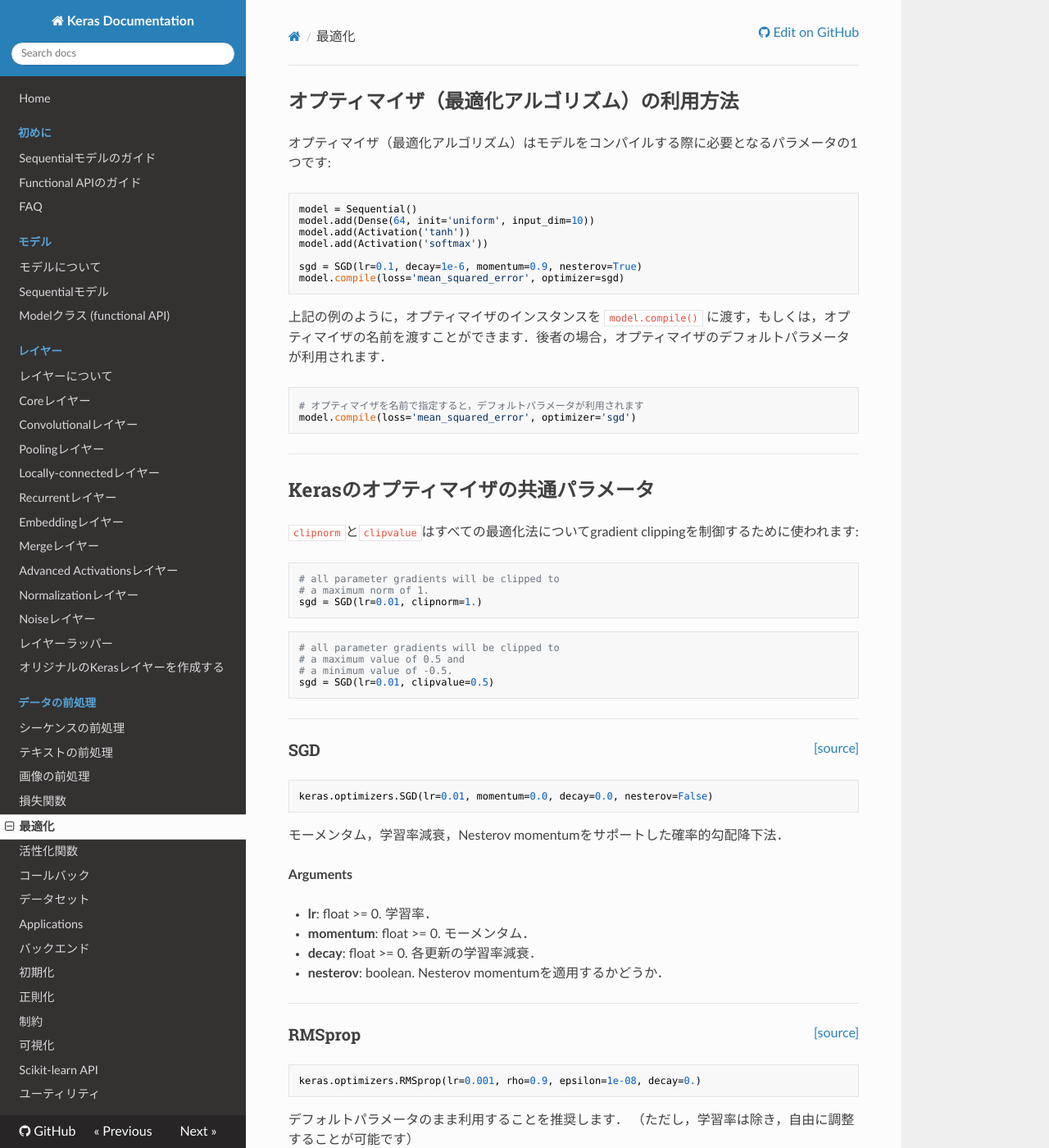
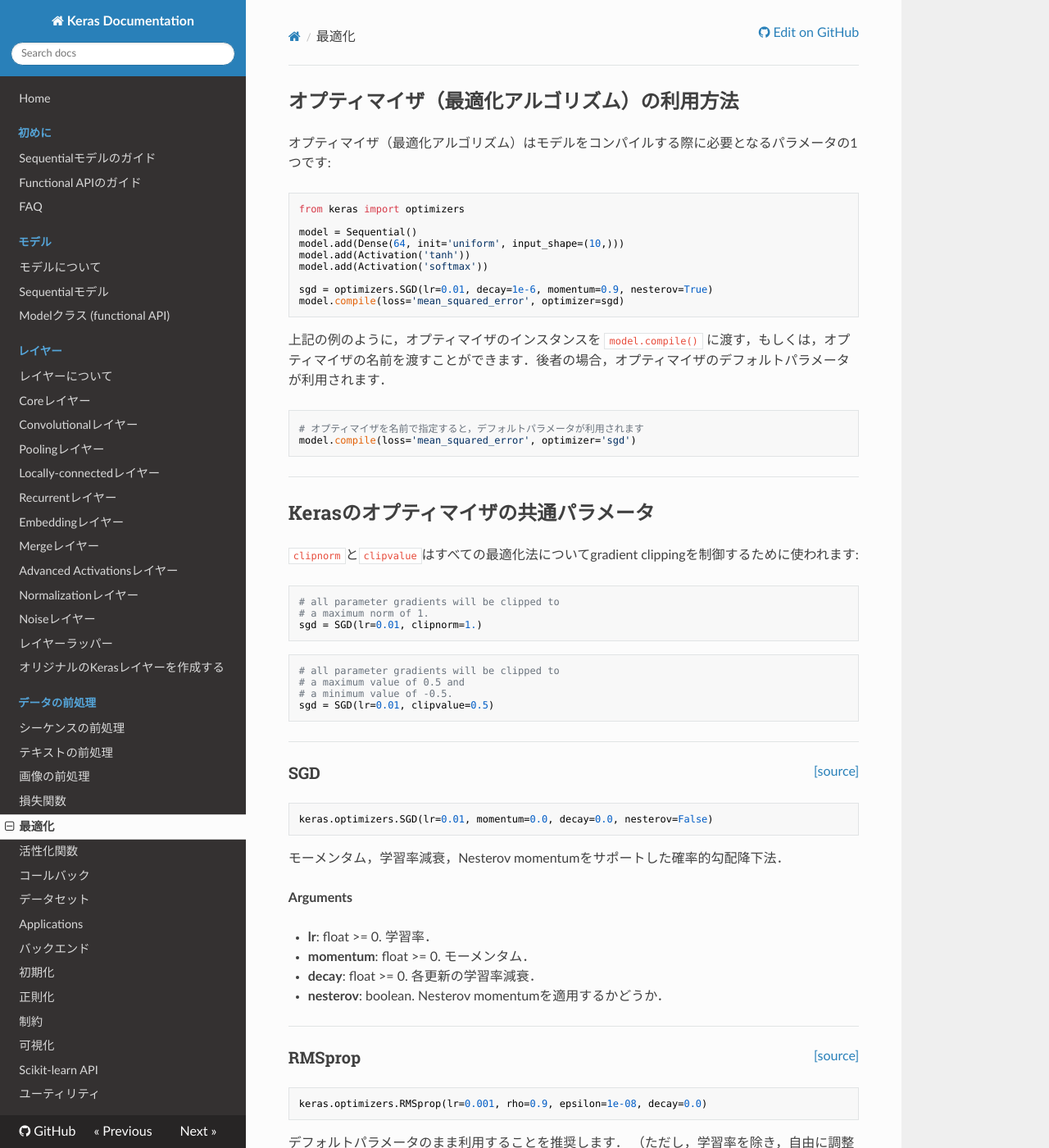
Before and after one commit to keras-team/keras-docs-ja, an MkDocs documentation site: the page built from sources/optimizers.md, in a window 1280 px wide and 1400 px high. Shown: the whole window at 82% size. Built offline with MkDocs 1.6.1, drawn with Linux system fonts in a browser that asks for light colours; nearby versions of some CDN libraries; old or Windows-style settings are respelled for this version of MkDocs; some of the changed text lies outside the part shown.

Commit message:
Translated optimizers.md

````diff
--- a/sources/optimizers.md
+++ b/sources/optimizers.md
@@ -1,15 +1,16 @@
-
 ## オプティマイザ（最適化アルゴリズム）の利用方法
 
 オプティマイザ（最適化アルゴリズム）はモデルをコンパイルする際に必要となるパラメータの1つです:
 
 ```python
+from keras import optimizers
+
 model = Sequential()
-model.add(Dense(64, init='uniform', input_dim=10))
+model.add(Dense(64, init='uniform', input_shape=(10,)))
 model.add(Activation('tanh'))
 model.add(Activation('softmax'))
 
-sgd = SGD(lr=0.1, decay=1e-6, momentum=0.9, nesterov=True)
+sgd = optimizers.SGD(lr=0.01, decay=1e-6, momentum=0.9, nesterov=True)
 model.compile(loss='mean_squared_error', optimizer=sgd)
 ```
 
@@ -63,13 +64,13 @@ __Arguments__
 ### RMSprop
 
 ```python
-keras.optimizers.RMSprop(lr=0.001, rho=0.9, epsilon=1e-08, decay=0.)
+keras.optimizers.RMSprop(lr=0.001, rho=0.9, epsilon=1e-08, decay=0.0)
 ```
 
 デフォルトパラメータのまま利用することを推奨します．
-（ただし，学習率は除き，自由に調整することが可能です）
+（ただし，学習率を除き，自由に調整可能です）
 
-RMSPropは再帰型ニューラルネットワークに対して良い選択となるでしょう．
+RMSPropはリカレントニューラルネットワークに対して良い選択となるでしょう．
 
 __Arguments__
 
@@ -84,7 +85,7 @@ __Arguments__
 ### Adagrad
 
 ```python
-keras.optimizers.Adagrad(lr=0.01, epsilon=1e-06, decay=0.)
+keras.optimizers.Adagrad(lr=0.01, epsilon=1e-08, decay=0.0)
 ```
 
 デフォルトパラメータのまま利用することを推奨します．
@@ -105,7 +106,7 @@ __References__
 ### Adadelta
 
 ```python
-keras.optimizers.Adadelta(lr=1.0, rho=0.95, epsilon=1e-08, decay=0.)
+keras.optimizers.Adadelta(lr=1.0, rho=0.95, epsilon=1e-08, decay=0.0)
 ```
 
 デフォルトパラメータのまま利用することを推奨します．
@@ -128,7 +129,7 @@ __References__
 ### Adam
 
 ```python
-keras.optimizers.Adam(lr=0.001, beta_1=0.9, beta_2=0.999, epsilon=1e-08, decay=0.)
+keras.optimizers.Adam(lr=0.001, beta_1=0.9, beta_2=0.999, epsilon=1e-08, decay=0.0)
 ```
 
 デフォルトパラメータは提案論文に従います．
@@ -136,7 +137,8 @@ keras.optimizers.Adam(lr=0.001, beta_1=0.9, beta_2=0.999, epsilon=1e-08, decay=0
 __Arguments__
 
 - __lr__: float >= 0. 学習率．
-- __beta_1/beta_2__: floats, 0 < beta < 1. 一般的に1に近い値です．
+- __beta_1__: floats, 0 < beta < 1. 一般的に1に近い値です．
+- __beta_2__: floats, 0 < beta < 1. 一般的に1に近い値です．
 - __epsilon__: float >= 0. Fuzz factor.
 - __decay__: float >= 0. 各更新の学習率減衰．
 
@@ -150,7 +152,7 @@ __References__
 ### Adamax
 
 ```python
-keras.optimizers.Adamax(lr=0.002, beta_1=0.9, beta_2=0.999, epsilon=1e-08, decay=0.)
+keras.optimizers.Adamax(lr=0.002, beta_1=0.9, beta_2=0.999, epsilon=1e-08, decay=0.0)
 ```
 
 Adamaxは，Adamの提案論文の7節で提案された，無限ノルムに基づくAdamの拡張です．
@@ -160,7 +162,8 @@ Adamaxは，Adamの提案論文の7節で提案された，無限ノルムに基
 __Arguments__
 
 - __lr__: float >= 0. 学習率．
-- __beta_1/beta_2__: floats, 0 < beta < 1. 一般的に1に近い値です．
+- __beta_1__: floats, 0 < beta < 1. 一般的に1に近い値です．
+- __beta_2__: floats, 0 < beta < 1. 一般的に1に近い値です．
 - __epsilon__: float >= 0. Fuzz factor.
 - __decay__: float >= 0. 各更新の学習率減衰．
 
@@ -185,7 +188,8 @@ Nesterov Adam optimizer: Much like Adam is essentially RMSprop with momentum, Na
 __Arguments__
 
 - __lr__: float >= 0. 学習率．
-- __beta_1/beta_2__: floats, 0 < beta < 1. 一般的に1に近い値．
+- __beta_1__: floats, 0 < beta < 1. 一般的に1に近い値．
+- __beta_2__: floats, 0 < beta < 1. 一般的に1に近い値．
 - __epsilon__: float >= 0. Fuzz factor.
 
 __References__
````
Also changed, not shown: other parts of sources/optimizers.md (+2 -0 lines).
